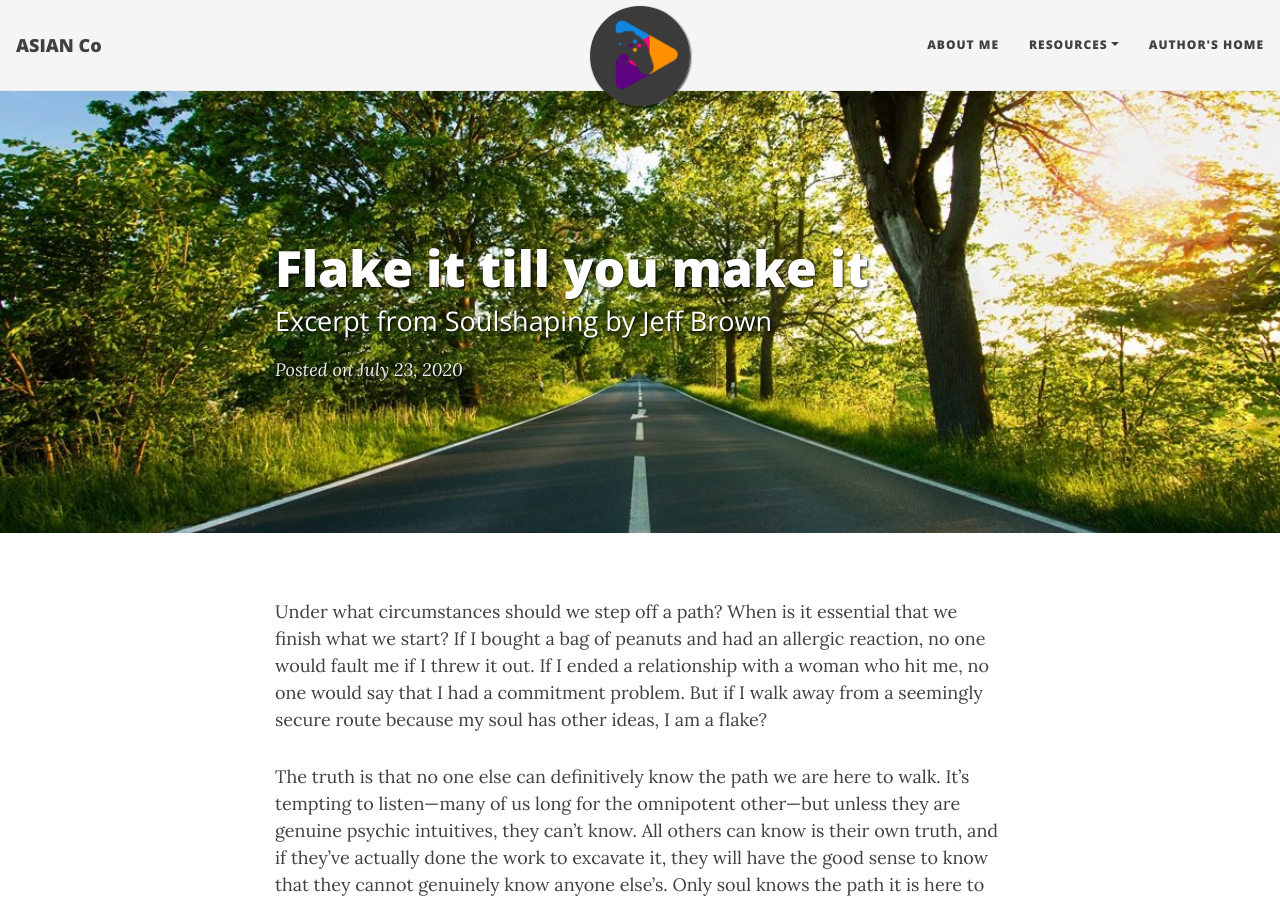
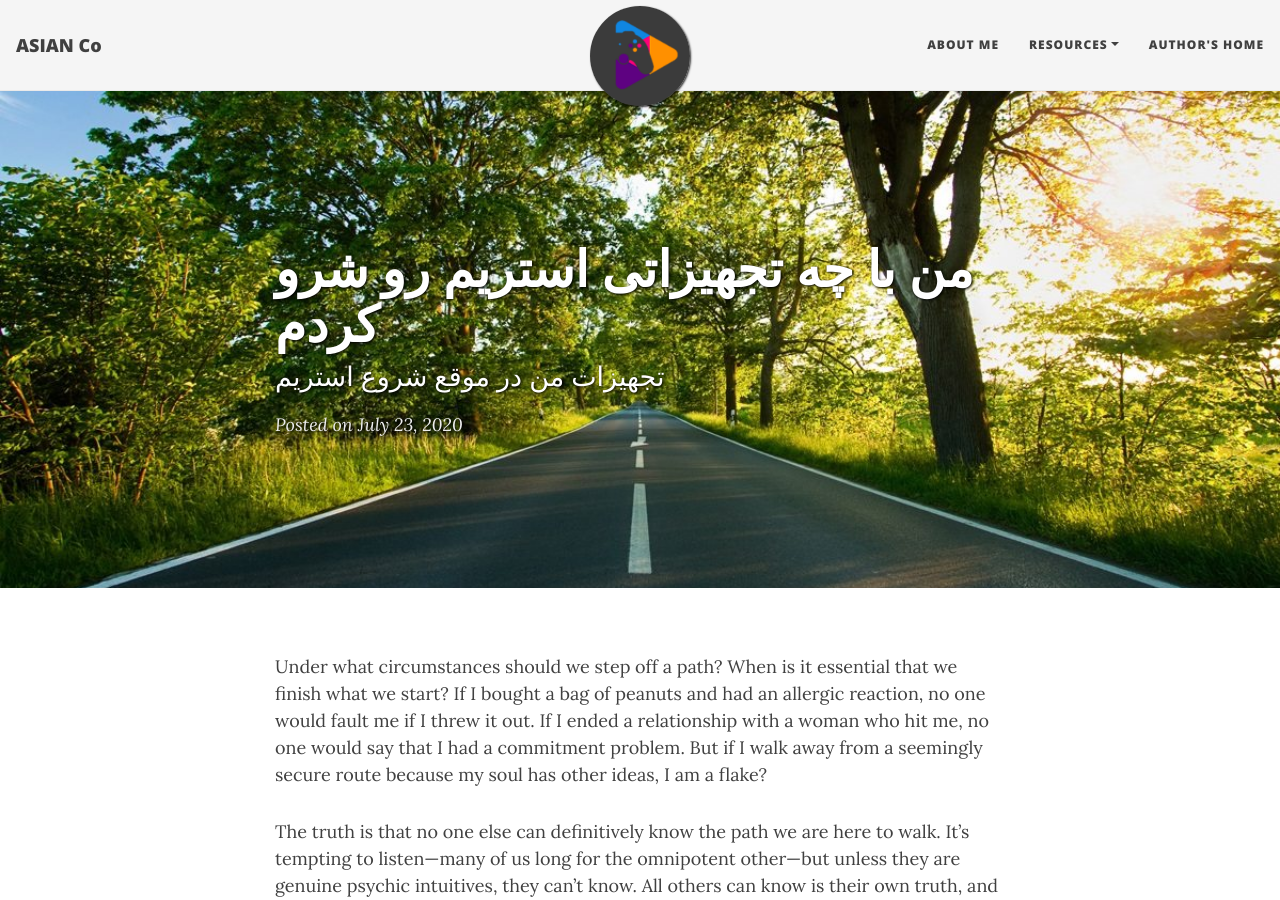
Before and after one commit to asianCo/asianCo.github.io, a Jekyll site: the page built from _posts/2020-07-23-flake-it-till-you-make-it.md, in a window 1280 px wide and 900 px high. Built offline with Jekyll 4.4.1, drawn with Linux system fonts in a browser that asks for light colours; nearby versions of some CDN libraries.

Commit message:
Update 2020-07-23-flake-it-till-you-make-it.md

```diff
--- a/_posts/2020-07-23-flake-it-till-you-make-it.md
+++ b/_posts/2020-07-23-flake-it-till-you-make-it.md
@@ -1,7 +1,7 @@
 ---
 layout: post
-title: Flake it till you make it
-subtitle: Excerpt from Soulshaping by Jeff Brown
+title: من با چه تجهیزاتی استریم رو شرو کردم
+subtitle: تجهیزات من در موقع شروع استریم
 cover-img: /assets/img/path.jpg
 tags: [books, test]
 ---
```
